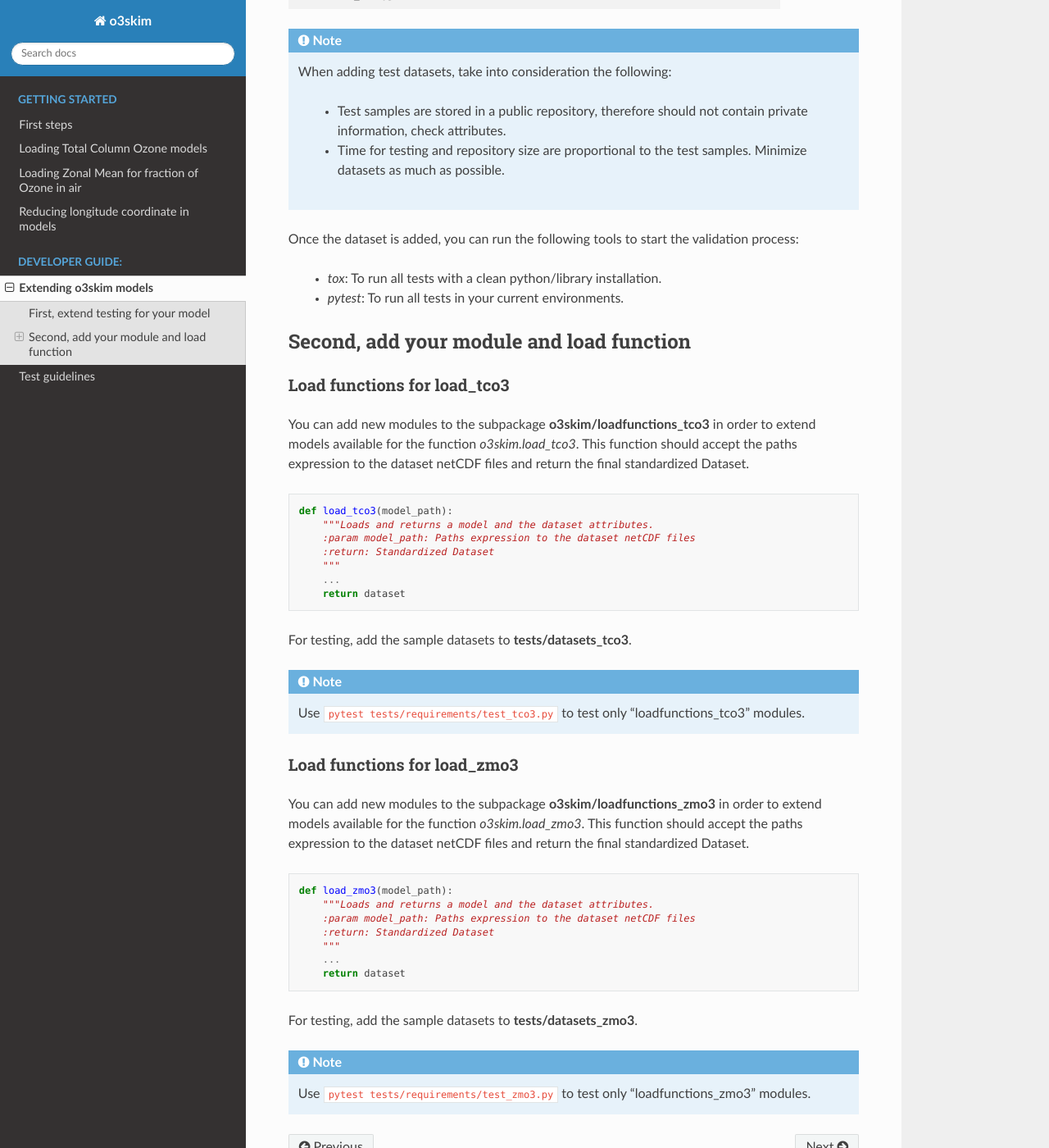
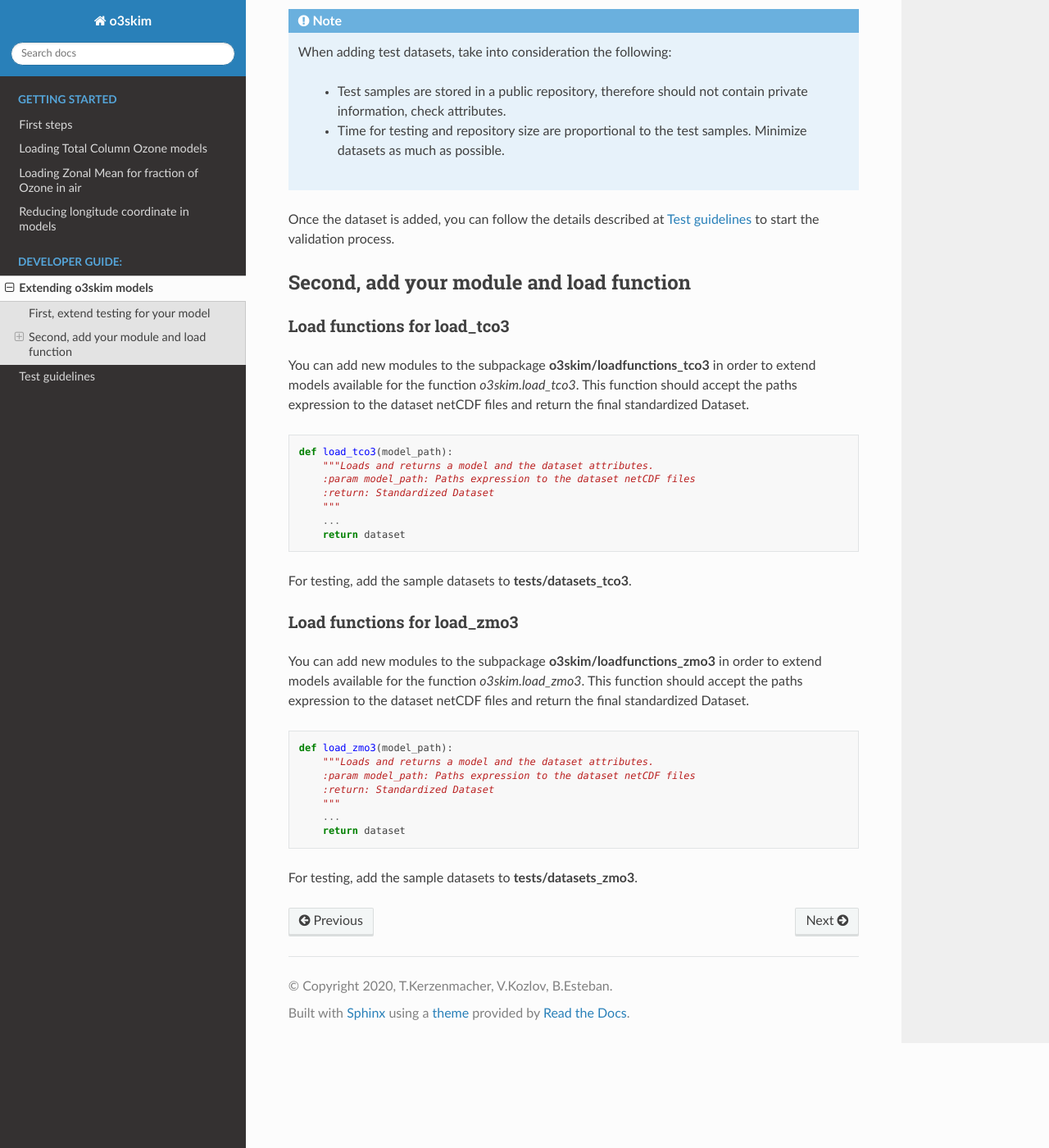
Before and after one commit to EOSC-synergy/o3skim, a Sphinx documentation site: the page built from docs/dev_guide/extend_models.rst, in a window 1280 px wide and 1400 px high, scrolled down 1697 px. Shown: the whole window at 82% size. Built offline with Sphinx 7.4.7 and the Read the Docs theme 2.0.0, drawn with Linux system fonts in a browser that asks for light colours; pages that are not in the unit, such as notebooks, are missing from menus; some of the changed text lies outside the part shown.

Commit message:
Simplify extend_models

```diff
--- a/docs/dev_guide/extend_models.rst
+++ b/docs/dev_guide/extend_models.rst
@@ -19,7 +19,6 @@ do not know how to start.
 First, extend testing for your model
 ------------------------------------
 Test are always executed when calling `pytest`, `tox` or any `CICD` means.
-
 In order to ensure your modules follow the normalization requirements,
 you must add a small but still representative dataset for the model load function
 you are about to create.
@@ -44,11 +43,8 @@ will be added to the following list of tests functions to validate your return d
      - Test samples are stored in a public repository, therefore should not contain private information, check attributes.
      - Time for testing and repository size are proportional to the test samples. Minimize datasets as much as possible.
 
-Once the dataset is added, you can run the following tools to start the
-validation process:
-
- - `tox`: To run all tests with a clean python/library installation.
- - `pytest`: To run all tests in your current environments.
+Once the dataset is added, you can follow the details described at
+:doc:`testing` to start the validation process.
 
 
 Second, add your module and load function
@@ -73,10 +69,6 @@ and return the final standardized Dataset.
 
 For testing, add the sample datasets to **tests/datasets_tco3**.
 
-.. note::
-    Use ``pytest tests/requirements/test_tco3.py`` to test only
-    "loadfunctions_tco3" modules.
-
 
 Load functions for load_zmo3
 """""""""""""""""""""""""""""""
@@ -96,7 +88,3 @@ and return the final standardized Dataset.
         return dataset
 
 For testing, add the sample datasets to **tests/datasets_zmo3**.
-
-.. note::
-    Use ``pytest tests/requirements/test_zmo3.py`` to test only
-    "loadfunctions_zmo3" modules.
```
